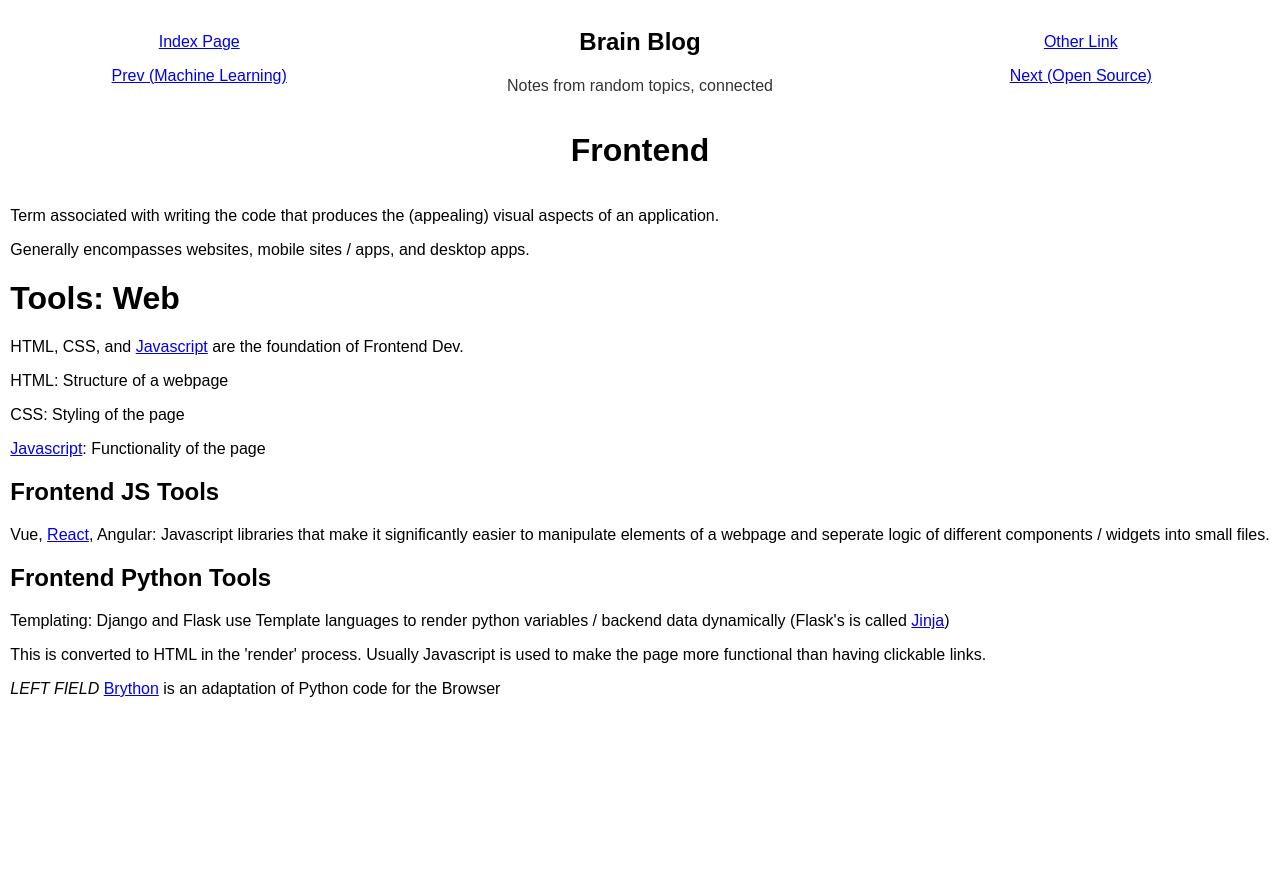
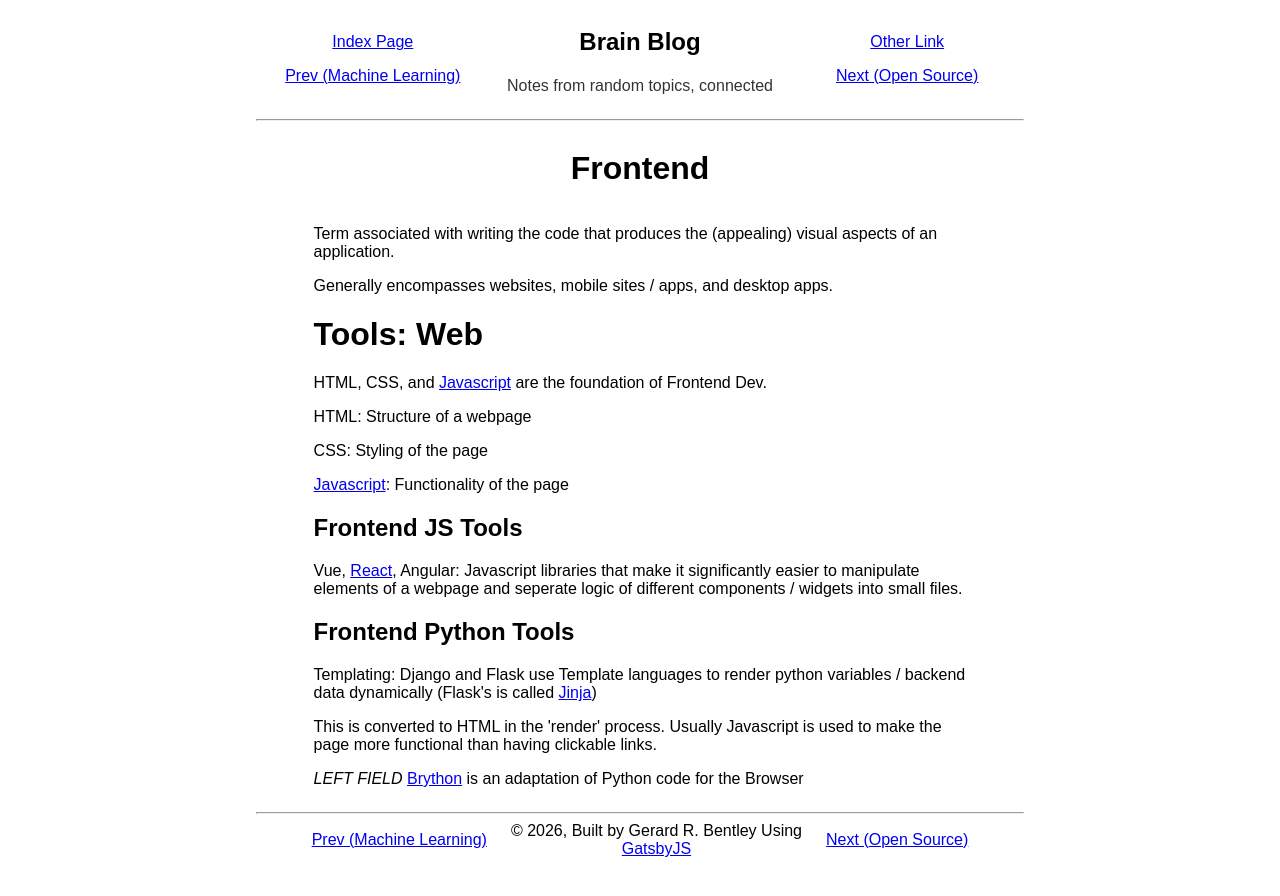
Before and after one commit to gerardrbentley/knowledge-graph, a Gatsby site: page /frontend in a window 1280 px wide. Before the commit the page ends 800 px from the top, so only its background shows below. Built offline with nearby package versions, Linux system fonts and the light colour scheme; Gatsby itself is replaced by a stand-in of ours.

Commit message:
transitioned to typescript

```diff
--- a/gatsby-config.js
+++ b/gatsby-config.js
@@ -8,10 +8,16 @@ module.exports = {
   /* Your site config here */
   siteMetadata: {
     title: 'Brain Blog',
-    description: 'Notes from random topics, connected'
+    description: 'Notes from random topics, connected',
+    author: 'Gerard R. Bentley',
+    year: new Date().getFullYear(),
+    social: {
+      twitter: 'garsbar35plus'
+    }
   },
   plugins: [
     `gatsby-transformer-remark`,
+    'gatsby-plugin-react-helmet',
     {
       resolve: 'gatsby-source-filesystem',
       options: {
--- a/src/components/Header.js
+++ /dev/null
@@ -1,83 +0,0 @@
-import React from "react"
-
-import { StaticQuery, graphql, Link } from 'gatsby'
-
-const TitleAndDesc = ({ data, next, prev }) => {
-    const title = data.site.siteMetadata.title
-    const description = data.site.siteMetadata.description
-
-    return (
-        <div style={{
-            display: 'flex',
-            alignItems: 'center',
-            justifyContent: "center",
-            fontFamily: 'sans-serif',
-        }}>
-            <div style={{
-                display: 'flex',
-                flexDirection: 'column',
-                alignItems: 'center',
-                marginLeft: '1rem',
-                marginRight: '1rem',
-                width: '30%'
-            }}>
-                <div style={{
-                    marginBottom: '1rem'
-                }}>
-                    <Link to='/'>Index Page</Link>
-                </div>
-                <div>
-                    {prev && <Link to={prev.frontmatter.path}>Prev ({prev.frontmatter.title})</Link>}
-                </div>
-            </div>
-            <div style={{
-                display: 'flex',
-                flexDirection: 'column',
-                alignItems: 'center',
-                marginLeft: '1rem',
-                marginRight: '1rem',
-                width: '40%'
-            }}>
-                <h2 style={{ marginBottom: '.3rem' }}>{title}</h2>
-                <p style={{ opacity: 0.8 }}>{description}</p>
-            </div>
-            <div style={{
-                display: 'flex',
-                flexDirection: 'column',
-                alignItems: 'center',
-                marginLeft: '1rem',
-                marginRight: '1rem',
-                width: '30%'
-            }}>
-                <div style={{
-                    marginBottom: '1rem'
-                }}>
-                    <a href="/#">Other Link</a>
-                </div>
-                <div>
-                    {next && <Link to={next.frontmatter.path}>Next ({next.frontmatter.title})</Link>}
-                </div>
-            </div>
-        </div>
-    )
-}
-
-const Header = ({ next, prev }) => {
-    return (
-        < StaticQuery
-            query={graphql`
-      query {
-        site {
-          siteMetadata {
-            title
-            description
-          }
-        }
-      }`
-            }
-            render={data => <TitleAndDesc data={data} next={next} prev={prev} />}
-        />
-    )
-}
-
-export default Header
--- /dev/null
+++ b/src/components/Layout.tsx
@@ -0,0 +1,143 @@
+import * as React from 'react'
+import { Link, useStaticQuery, graphql } from 'gatsby'
+import { MarkdownRemark } from '../types'
+
+export interface LayoutProps {
+    next?: MarkdownRemark
+    prev?: MarkdownRemark
+
+}
+
+const Layout: React.FunctionComponent<LayoutProps> = ({ next, prev, children }) => {
+    const data = useStaticQuery(
+        graphql`
+            query {
+                site {
+                    siteMetadata {
+                        title
+                        description
+                        author
+                        year
+                    }
+                }
+            }
+        `
+    )
+    console.log({data})
+    const { title, description, author, year } = data.site.siteMetadata
+    let header = (
+        <div style={{
+            display: 'flex',
+            alignItems: 'center',
+            justifyContent: "center",
+            fontFamily: 'sans-serif',
+        }}>
+            <div style={{
+                display: 'flex',
+                flexDirection: 'column',
+                alignItems: 'center',
+                marginLeft: '1rem',
+                marginRight: '1rem',
+                width: '30%'
+            }}>
+                <div style={{
+                    marginBottom: '1rem'
+                }}>
+                    <Link to='/'>Index Page</Link>
+                </div>
+                <div>
+                    {prev && <Link to={prev.frontmatter.path}>Prev ({prev.frontmatter.title})</Link>}
+                </div>
+            </div>
+            <div style={{
+                display: 'flex',
+                flexDirection: 'column',
+                alignItems: 'center',
+                marginLeft: '1rem',
+                marginRight: '1rem',
+                width: '40%'
+            }}>
+                <h2 style={{ marginBottom: '.3rem' }}>{title}</h2>
+                <p style={{ opacity: 0.8 }}>{description}</p>
+            </div>
+            <div style={{
+                display: 'flex',
+                flexDirection: 'column',
+                alignItems: 'center',
+                marginLeft: '1rem',
+                marginRight: '1rem',
+                width: '30%'
+            }}>
+                <div style={{
+                    marginBottom: '1rem'
+                }}>
+                    <a href="/#">Other Link</a>
+                </div>
+                <div>
+                    {next && <Link to={next.frontmatter.path}>Next ({next.frontmatter.title})</Link>}
+                </div>
+            </div>
+        </div>
+    )
+
+    let footer = (
+        <div style={{
+            display: 'flex',
+            alignItems: 'center',
+            justifyContent: "center",
+            fontFamily: 'sans-serif',
+            marginBottom: '3rem'
+        }}>
+            <div>
+                {prev && <Link to={prev.frontmatter.path}>Prev ({prev.frontmatter.title})</Link>}
+            </div>
+            <div style={{
+                display: 'flex',
+                flexDirection: 'column',
+                alignItems: 'center',
+                marginLeft: '1rem',
+                marginRight: '1rem',
+                width: '40%',
+                textAlign: 'center'
+            }}>
+                <span>
+                    © {year}, Built by {author} Using <a href="https://www.gatsbyjs.org">GatsbyJS</a>
+                </span>
+            </div>
+            <div>
+                {next && <Link to={next.frontmatter.path}>Next ({next.frontmatter.title})</Link>}
+            </div>
+        </div>
+    )
+
+    return (
+        <div
+            style={{
+                marginLeft: 'auto',
+                marginRight: 'auto',
+                maxWidth: '768px',
+            }}
+        >
+            <header>
+                {header}
+            </header>
+            <hr></hr>
+            <main style={{
+                display: 'flex',
+                flexDirection: 'column',
+                alignItems: 'center',
+                marginLeft: 'auto',
+                marginRight: 'auto',
+                width: '85%',
+            }}>
+                {children}
+            </main>
+            <hr></hr>
+            <footer>
+                {footer}
+            </footer>
+        </div>
+    )
+}
+
+export default Layout
--- a/src/templates/allTagsIndex.js
+++ b/src/templates/allTagsIndex.tsx
@@ -1,14 +1,23 @@
-import React from 'react'
+import React, { FunctionComponent } from 'react'
 import { graphql, Link } from 'gatsby'
 
-import Header from '../components/Header'
+import Layout from '../components/Layout'
+import { MarkdownRemark } from '../types';
 
-const AllTagsTemplate = ({ data, pageContext }) => {
+interface AllTagsProps {
+    pageContext: {
+        posts: {
+            [key: string]: [MarkdownRemark]
+        }
+        tags: Array<string>
+    }
+}
+
+const AllTagsTemplate: FunctionComponent<AllTagsProps> = ({ pageContext }) => {
     console.log(pageContext)
     const { tags, posts } = pageContext
     return (
-        <div>
-            <Header />
+        <Layout>
             <div style={{
                 display: 'flex',
                 flexDirection: 'column',
@@ -31,7 +40,7 @@ const AllTagsTemplate = ({ data, pageContext }) => {
                     </ul>
                 </div>
             </div>
-        </div>
+            </Layout>
     )
 }
 
--- a/src/templates/blogPost.js
+++ b/src/templates/blogPost.tsx
@@ -1,17 +1,28 @@
-import React from 'react'
-import { graphql, Link } from 'gatsby'
+import * as React from 'react'
+import { graphql } from 'gatsby'
 
-import Header from '../components/Header'
+import Layout from '../components/Layout'
 
-const Template = ({ data, pageContext }) => {
+import { MarkdownRemark } from '../types'
+
+type PostProps = {
+    data: {
+        markdownRemark: MarkdownRemark
+    }
+    pageContext: {
+        next: MarkdownRemark
+        prev: MarkdownRemark
+    }
+}
+
+const Template: React.FunctionComponent<PostProps> = ({ data, pageContext }) => {
     const { next, prev } = pageContext
     const { markdownRemark } = data
     const title = markdownRemark.frontmatter.title
     const html = markdownRemark.html
 
     return (
-        <div>
-            <Header next={next} prev={prev} />
+        <Layout next={next} prev={prev}>
             <div style={{
                 display: 'flex',
                 flexDirection: 'column',
@@ -22,7 +33,7 @@ const Template = ({ data, pageContext }) => {
                 <div className='blogpost'
                     dangerouslySetInnerHTML={{ __html: html }} />
             </div>
-        </div>
+        </Layout>
     )
 }
 
--- a/src/pages/index.js
+++ b/src/templates/index.tsx
@@ -1,13 +1,22 @@
-import React from "react"
+import * as React from "react"
 import { Link, graphql } from 'gatsby'
 
-import Header from '../components/Header'
+import Layout from '../components/Layout'
 
-const Layout = ({data}) => {
-  const {edges} = data.allMarkdownRemark
+import type { MarkdownRemarkEdge } from '../types'
+
+interface IndexProps {
+  data: {
+    allMarkdownRemark: {
+      edges: [MarkdownRemarkEdge]
+    }
+  }
+}
+
+const IndexPage: React.FunctionComponent<IndexProps> = ({ data }) => {
+  const { edges } = data.allMarkdownRemark
   return (
-    <div>
-      <Header />
+    <Layout>
       <div style={{
         margin: 'auto',
         textAlign: 'center',
@@ -23,11 +32,11 @@ const Layout = ({data}) => {
         alignItems: 'center',
         fontFamily: 'sans-serif'
       }}>
-      {edges.map(edge => {
+        {edges.map((edge: MarkdownRemarkEdge) => {
           const {frontmatter} = edge.node
           return (
             <div key={frontmatter.path}
-          style={{marginBottom: '1rem'}}
+          style={{ marginBottom: '1rem' }}
         >
           <Link to={frontmatter.path}>
             {frontmatter.title}
@@ -36,7 +45,7 @@ const Layout = ({data}) => {
           )
         })}
       </div>
-    </div>
+    </Layout>
   )
 }
 
@@ -59,4 +68,4 @@ export const query = graphql`
 `
 
 
-export default Layout
+export default IndexPage
--- a/src/templates/singleTagIndex.js
+++ b/src/templates/singleTagIndex.tsx
@@ -1,14 +1,21 @@
-import React from 'react'
+import * as React from 'react'
 import { graphql, Link } from 'gatsby'
 
-import Header from '../components/Header'
+import Layout from '../components/Layout'
+import { MarkdownRemark } from '../types'
 
-const SingleTagTemplate = ({ data, pageContext }) => {
+interface SingleTagProps {
+    pageContext: {
+        posts: Array<MarkdownRemark>
+        tagName: string
+    }
+}
+
+const SingleTagTemplate: React.FunctionComponent<SingleTagProps> = ({ pageContext }) => {
     console.log(pageContext)
     const { posts, tagName } = pageContext
     return (
-        <div>
-            <Header />
+        <Layout>
             <div style={{
                 display: 'flex',
                 flexDirection: 'column',
@@ -16,7 +23,7 @@ const SingleTagTemplate = ({ data, pageContext }) => {
                 fontFamily: 'sans-serif'
             }}>
                 <div>
-                    Posts about {`${tagName}`}
+                    Posts related to: {`${tagName}`}
                 </div>
                 <div>
                     <ul>
@@ -32,7 +39,7 @@ const SingleTagTemplate = ({ data, pageContext }) => {
                     </ul>
                 </div>
             </div>
-        </div>
+        </Layout>
     )
 }
 
--- /dev/null
+++ b/src/types.ts
@@ -0,0 +1,19 @@
+export interface MarkdownRemarkFrontmatter {
+    title: string
+    path: string
+    date: Date
+    tags: [string]
+    excerpt: string
+}
+
+export interface MarkdownRemark {
+    frontmatter: MarkdownRemarkFrontmatter
+    excerpt: string
+    html: string
+}
+
+export interface MarkdownRemarkEdge {
+    next: MarkdownRemark
+    node: MarkdownRemark
+    previous: MarkdownRemark
+}
```
Also changed, not shown: gatsby-node.js (+9 -3 lines), package.json (+14 -4 lines), src/pages/404.tsx (added, +14 -0 lines), tsconfig.json (added, +20 -0 lines), .eslintrc.js (added), README.md, 3 other files. Lines whose indentation alone changed are shown as unchanged.
